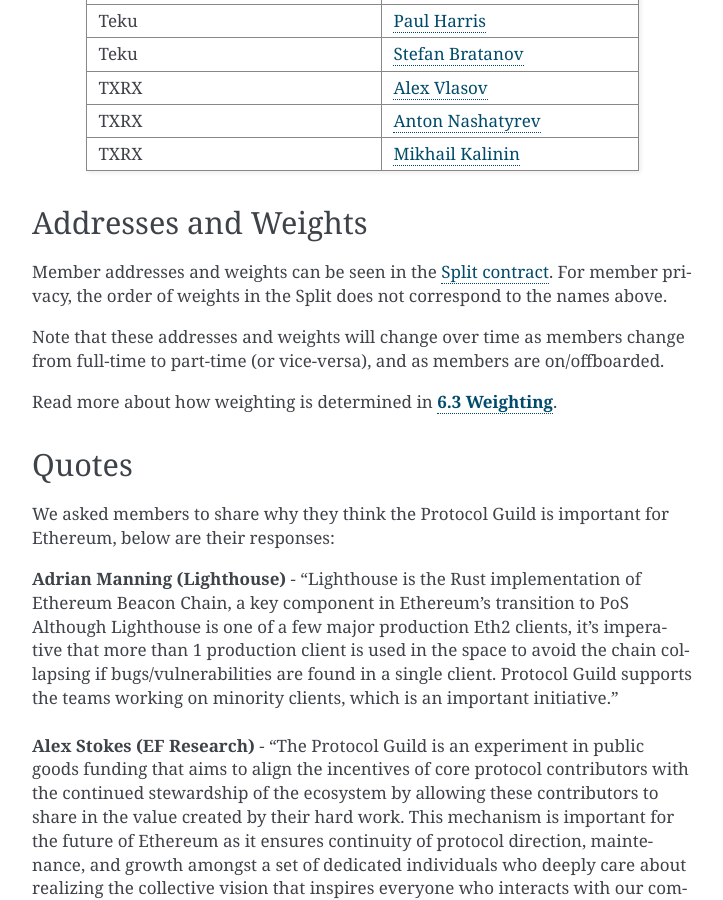
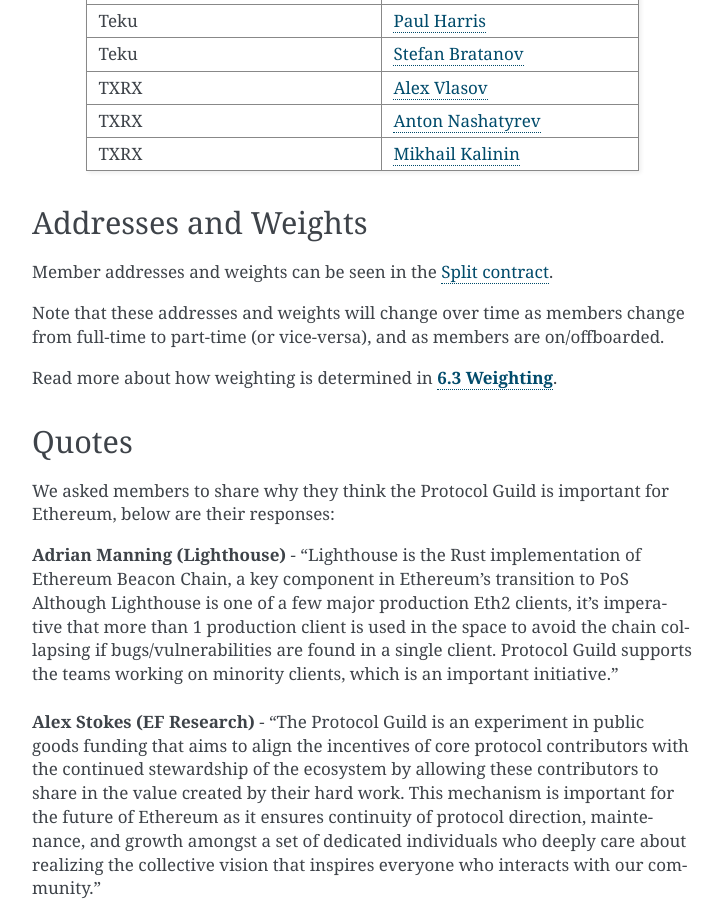
Before and after one commit to protocolguild/documentation, a Sphinx documentation site: the page built from docs/9-membership.md, in a window 1280 px wide and 900 px high, scrolled down 5252 px. Shown: the whole window, without its empty margins (388-1111 px from the left). Built offline with Sphinx 7.4.7, drawn with Linux system fonts in a browser that asks for light colours.

Commit message:
Removed line as per Trent feedback
Removed: "For member privacy, the order of weights in the Split does not correspond to the names above."

```diff
--- a/docs/9-membership.md
+++ b/docs/9-membership.md
@@ -161,7 +161,7 @@
  | TXRX | [Mikhail Kalinin](https://github.com/mkalinin) |
 
 ## Addresses and Weights
-Member addresses and weights can be seen in the [Split contract](https://app.0xsplits.xyz/accounts/0x84af3D5824F0390b9510440B6ABB5CC02BB68ea1/). For member privacy, the order of weights in the Split does not correspond to the names above.
+Member addresses and weights can be seen in the [Split contract](https://app.0xsplits.xyz/accounts/0x84af3D5824F0390b9510440B6ABB5CC02BB68ea1/).
 
 Note that these addresses and weights will change over time as members change from full-time to part-time (or vice-versa), and as members are on/offboarded.
 
```
